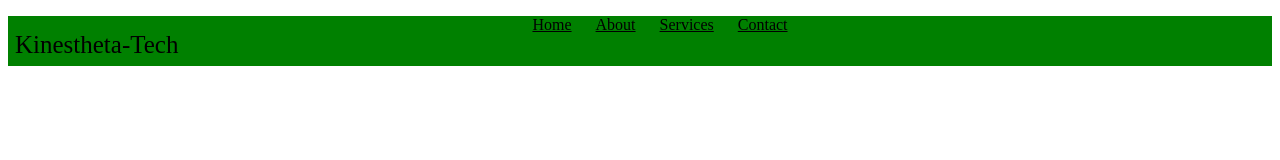
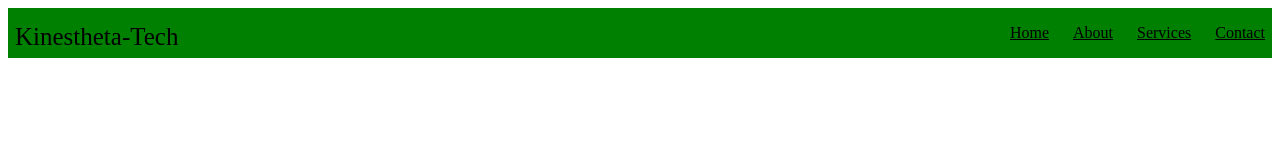
Before and after one commit to gszpytman/gszpytman.github.io, a plain HTML site: page index.html in a window 1280 px wide. Drawn offline with Linux system fonts and the light colour scheme.

Commit message:
Update index.html

```diff
--- a/index.html
+++ b/index.html
@@ -21,8 +21,8 @@
 
             }
             .nav ul{
-
-                text-align: center;
+                position: absolute;
+                right: 5px;
             }
             .nav ul li{
                 display:inline-block;
@@ -43,7 +43,6 @@
         <!--Navbar-->
             <div class="nav">
                 <div>Kinestheta-Tech</div>
-
                 <ul>
                     <li><a href="/">Home</a> </li>
                     <li><a href="html\About.html">About</a> </li>
```
